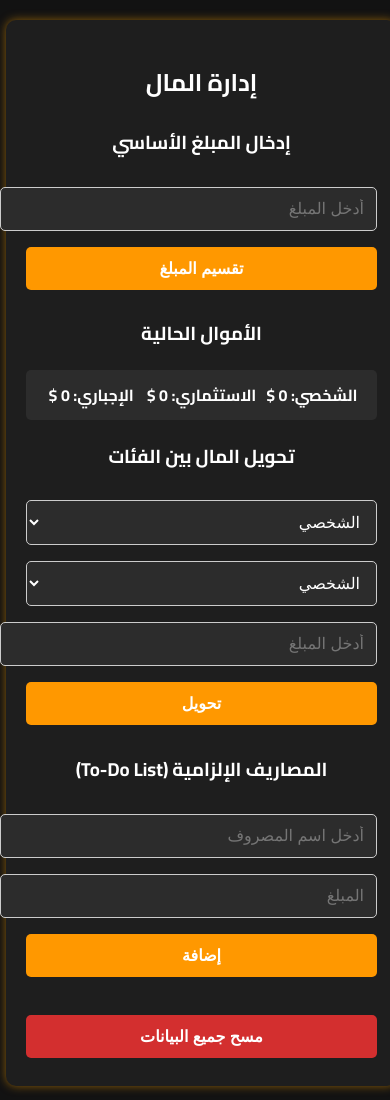
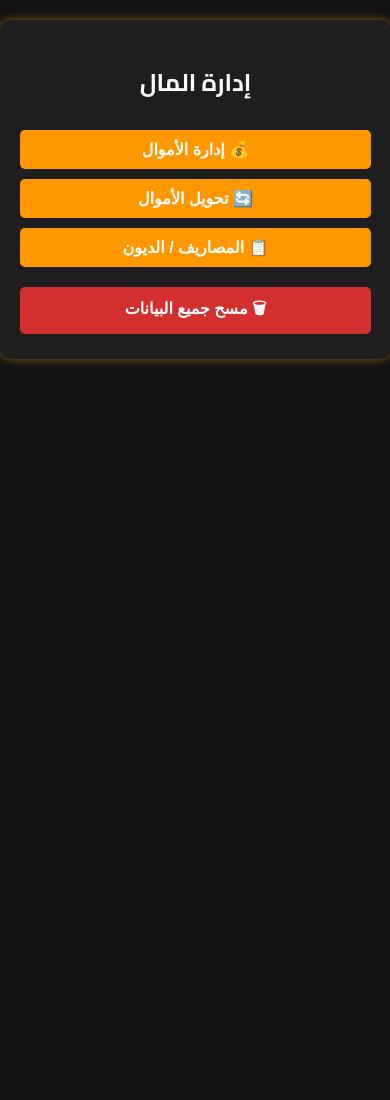
Before and after one commit to ameerbilal/mybank, a plain HTML site: page index.html in a window 390 px wide. After the commit the page ends 844 px from the top, so only its background shows below. Drawn offline with Linux system fonts and the light colour scheme.

Commit message:
index.html

```diff
--- a/index.html
+++ b/index.html
@@ -27,31 +27,29 @@
             box-shadow: 0 0 10px rgba(255, 165, 0, 0.5);
         }
 
-        h2, h3 {
-            color: white;
-        }
-
-        input, button, select {
+        button {
             width: 100%;
-            padding: 12px;
-            margin: 8px 0;
+            padding: 10px;
+            margin: 5px 0;
             font-size: 16px;
-            border: 1px solid #ccc;
             border-radius: 5px;
-            background-color: #2c2c2c;
-            color: white;
-        }
-
-        button {
             background-color: #ff9800;
             color: white;
+            font-weight: bold;
+            cursor: pointer;
             border: none;
-            cursor: pointer;
-            font-weight: bold;
         }
 
         button:hover {
             background-color: #e68900;
+        }
+
+        .section {
+            display: none;
+            background-color: #2c2c2c;
+            padding: 10px;
+            border-radius: 5px;
+            margin-top: 10px;
         }
 
         .amounts {
@@ -60,28 +58,20 @@
             padding: 10px;
             background-color: #2c2c2c;
             border-radius: 5px;
-            margin-top: 10px;
         }
 
-        .amounts div {
-            flex: 1;
-            text-align: center;
-            font-weight: bold;
+        .log-section, .todo-list {
+            max-height: 150px;
+            overflow-y: auto;
+            text-align: left;
+            background-color: #2c2c2c;
+            padding: 10px;
+            border-radius: 5px;
         }
 
-        .todo-list {
-            margin-top: 15px;
-            text-align: left;
-        }
-
-        .todo-item {
-            display: flex;
-            justify-content: space-between;
-            align-items: center;
-            background-color: #3a3a3a;
-            padding: 10px;
-            margin-top: 5px;
-            border-radius: 5px;
+        .log-item, .todo-item {
+            padding: 5px;
+            border-bottom: 1px solid #444;
         }
 
         .delete-btn {
@@ -93,17 +83,9 @@
             border-radius: 3px;
         }
 
-        .delete-btn:hover {
-            background-color: darkred;
-        }
-
         .clear-btn {
             background-color: #d32f2f;
             margin-top: 15px;
-        }
-
-        .clear-btn:hover {
-            background-color: #b71c1c;
         }
     </style>
 </head>
@@ -112,18 +94,23 @@
     <div class="container">
         <h2>إدارة المال</h2>
 
+        <button onclick="toggleSection('moneySection')">💰 إدارة الأموال</button>
+        <div id="moneySection" class="section">
             <h3>إدخال المبلغ الأساسي</h3>
             <input type="number" id="totalAmount" placeholder="أدخل المبلغ">
             <button onclick="splitMoney()">تقسيم المبلغ</button>
 
             <h3>الأموال الحالية</h3>
             <div class="amounts">
-            <div>الشخصي: <span id="personal">0</span> $</div>
-            <div>الاستثماري: <span id="investment">0</span> $</div>
-            <div>الإجباري: <span id="mandatory">0</span> $</div>
+                <div>الشخصي: <span id="personal">0.00</span> JOD</div>
+                <div>الاستثماري: <span id="investment">0.00</span> JOD</div>
+                <div>الإجباري: <span id="mandatory">0.00</span> JOD</div>
+            </div>
         </div>
 
-        <h3>تحويل المال بين الفئات</h3>
+        <button onclick="toggleSection('transferSection')">🔄 تحويل الأموال</button>
+        <div id="transferSection" class="section">
+            <h3>تحويل الأموال بين الفئات</h3>
             <select id="fromCategory">
                 <option value="personal">الشخصي</option>
                 <option value="investment">الاستثماري</option>
@@ -136,40 +123,42 @@
             </select>
             <input type="number" id="transferAmount" placeholder="أدخل المبلغ">
             <button onclick="transferMoney()">تحويل</button>
+        </div>
 
-        <h3>المصاريف الإلزامية (To-Do List)</h3>
-        <input type="text" id="todoText" placeholder="أدخل اسم المصروف">
+        <button onclick="toggleSection('todoSection')">📋 المصاريف / الديون</button>
+        <div id="todoSection" class="section">
+            <h3>إضافة مصروف / دين</h3>
+            <input type="text" id="todoText" placeholder="أدخل الوصف">
             <input type="number" id="todoAmount" placeholder="المبلغ">
             <button onclick="addTodo()">إضافة</button>
+            <div id="todoList" class="todo-list"></div>
+        </div>
 
-        <div class="todo-list" id="todoList"></div>
-
-        <button class="clear-btn" onclick="clearAllData()">مسح جميع البيانات</button>
+        <button class="clear-btn" onclick="clearAllData()">🗑 مسح جميع البيانات</button>
     </div>
 
     <script>
-        document.addEventListener("DOMContentLoaded", () => {
-            document.getElementById("personal").textContent = localStorage.getItem("personal") || 0;
-            document.getElementById("investment").textContent = localStorage.getItem("investment") || 0;
-            document.getElementById("mandatory").textContent = localStorage.getItem("mandatory") || 0;
-            loadTodos();
-        });
+        document.addEventListener("DOMContentLoaded", loadData);
+
+        function toggleSection(id) {
+            let section = document.getElementById(id);
+            section.style.display = section.style.display === "block" ? "none" : "block";
+        }
 
         function splitMoney() {
             let total = parseFloat(document.getElementById("totalAmount").value);
-            if (isNaN(total) || total <= 0) {
-                alert("يرجى إدخال مبلغ صالح.");
-                return;
-            }
+            if (isNaN(total) || total <= 0) return alert("يرجى إدخال مبلغ صالح.");
 
-            let amountEach = (total * 0.33).toFixed(2);
-            localStorage.setItem("personal", amountEach);
-            localStorage.setItem("investment", amountEach);
-            localStorage.setItem("mandatory", amountEach);
+            let personal = parseFloat(localStorage.getItem("personal")) || 0;
+            let investment = parseFloat(localStorage.getItem("investment")) || 0;
+            let mandatory = parseFloat(localStorage.getItem("mandatory")) || 0;
 
-            document.getElementById("personal").textContent = amountEach;
-            document.getElementById("investment").textContent = amountEach;
-            document.getElementById("mandatory").textContent = amountEach;
+            let newTotal = personal + investment + mandatory + total;
+            let amountEach = (newTotal / 3).toFixed(2);
+
+            saveData("personal", amountEach);
+            saveData("investment", amountEach);
+            saveData("mandatory", amountEach);
         }
 
         function transferMoney() {
@@ -177,52 +166,43 @@
             let to = document.getElementById("toCategory").value;
             let amount = parseFloat(document.getElementById("transferAmount").value);
 
-            if (from === to) {
-                alert("لا يمكنك تحويل المال إلى نفس الفئة.");
-                return;
-            }
+            if (from === to || isNaN(amount) || amount <= 0) return alert("يرجى إدخال مبلغ صالح للتحويل.");
 
             let fromBalance = parseFloat(localStorage.getItem(from)) || 0;
             let toBalance = parseFloat(localStorage.getItem(to)) || 0;
 
-            if (isNaN(amount) || amount <= 0 || amount > fromBalance) {
-                alert("يرجى إدخال مبلغ صالح للتحويل.");
-                return;
-            }
+            if (amount > fromBalance) return alert("المبلغ غير كافٍ.");
 
-            localStorage.setItem(from, (fromBalance - amount).toFixed(2));
-            localStorage.setItem(to, (toBalance + amount).toFixed(2));
-
-            document.getElementById(from).textContent = (fromBalance - amount).toFixed(2);
-            document.getElementById(to).textContent = (toBalance + amount).toFixed(2);
+            saveData(from, (fromBalance - amount).toFixed(2));
+            saveData(to, (toBalance + amount).toFixed(2));
         }
 
         function addTodo() {
             let text = document.getElementById("todoText").value;
-            let amount = document.getElementById("todoAmount").value;
+            let amount = parseFloat(document.getElementById("todoAmount").value);
+            if (!text || isNaN(amount) || amount <= 0) return alert("يرجى إدخال بيانات صحيحة.");
 
-            if (!text || !amount || isNaN(amount) || amount <= 0) {
-                alert("يرجى إدخال بيانات صحيحة.");
-                return;
+            let todos = JSON.parse(localStorage.getItem("todos")) || [];
+            todos.push({ text, amount });
+            localStorage.setItem("todos", JSON.stringify(todos));
+            loadData();
         }
 
-            let todoList = JSON.parse(localStorage.getItem("todos")) || [];
-            todoList.push({ text, amount });
-            localStorage.setItem("todos", JSON.stringify(todoList));
-            loadTodos();
+        function saveData(category, amount) {
+            localStorage.setItem(category, amount);
+            document.getElementById(category).textContent = amount;
         }
 
-        function loadTodos() {
+        function loadData() {
+            ["personal", "investment", "mandatory"].forEach(cat => {
+                document.getElementById(cat).textContent = localStorage.getItem(cat) || "0.00";
+            });
+
             let todoList = JSON.parse(localStorage.getItem("todos")) || [];
             let listContainer = document.getElementById("todoList");
             listContainer.innerHTML = "";
-            todoList.forEach((todo, index) => {
-                listContainer.innerHTML += `
-                    <div class="todo-item">
-                        <span>${todo.text}: ${todo.amount} $</span>
-                        <button class="delete-btn" onclick="deleteTodo(${index})">X</button>
-                    </div>
-                `;
+            todoList.forEach(todo => {
+                listContainer.innerHTML += `<div class="todo-item">${todo.text}: ${todo.amount} JOD</div>`;
             });
         }
 
```
Lines whose indentation alone changed are shown as unchanged.
